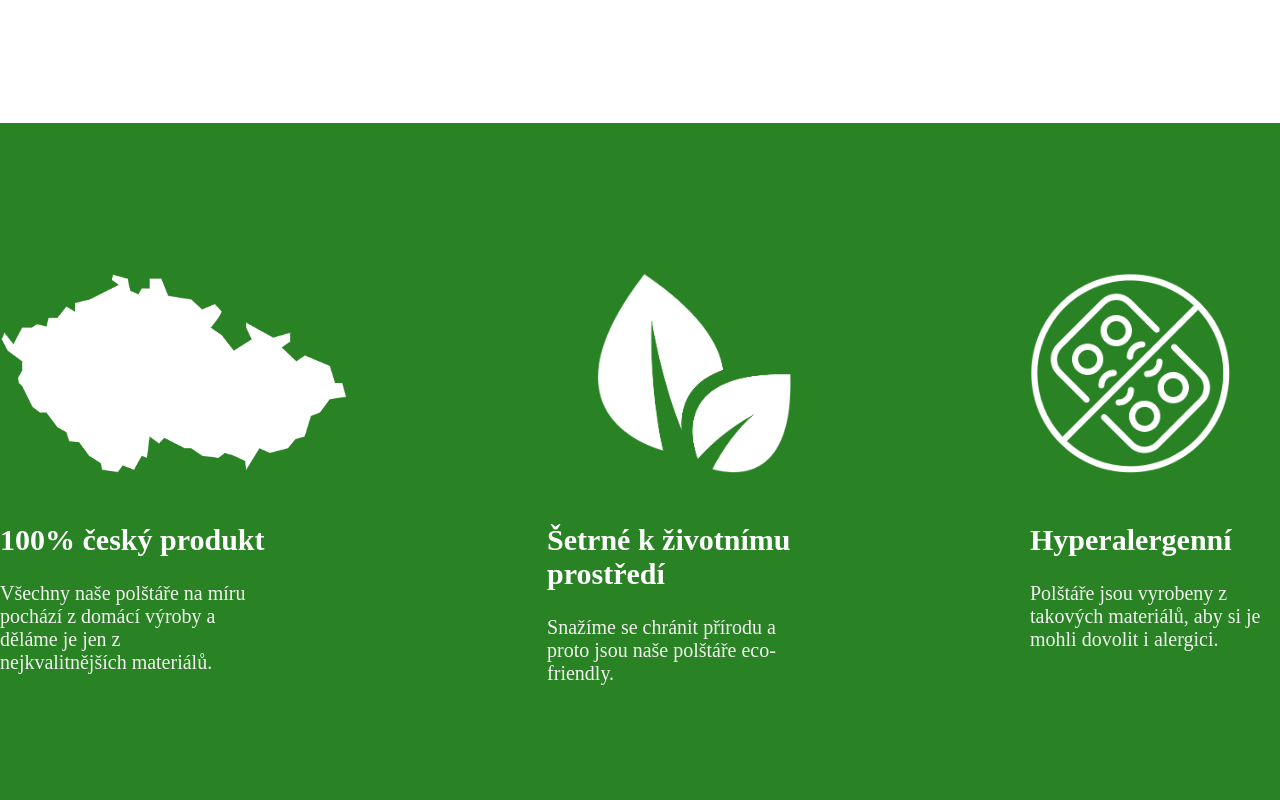
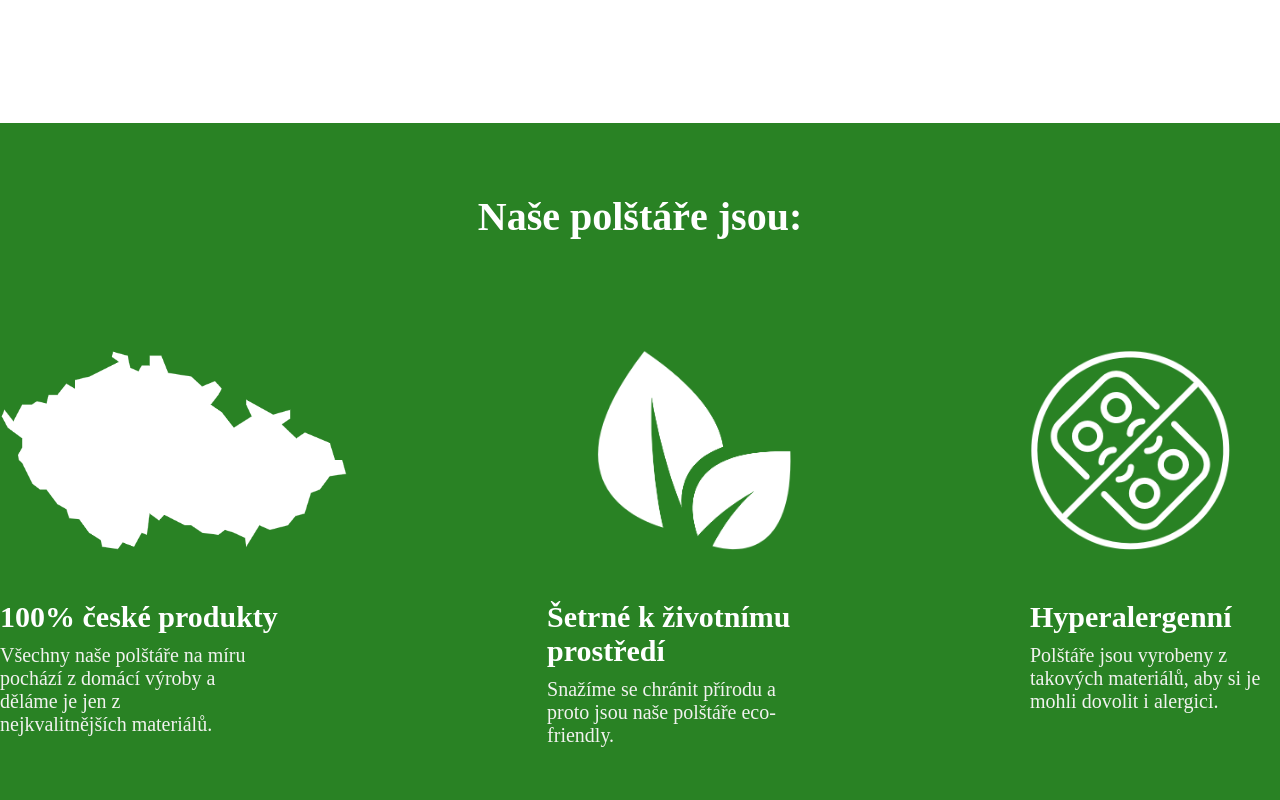
Before and after one commit to jiritrinh/polstarovna-web, a plain HTML site: page index.html in a window 1280 px wide. Shown: the part 660-1460 px from the top of the page. Drawn offline with Linux system fonts and the light colour scheme.

Commit message:
finishing

```diff
--- a/index.html
+++ b/index.html
@@ -29,10 +29,13 @@
             </div>
         </div>
         <div id="quality-block">
+
+            <h2 id="quality-header">Naše polštáře jsou:</h2>
+
             <div id="quality-container">
                 <div id="quality-item">
                     <img src="images/czech.png" class="icon">
-                    <h2>100% český produkt</h2>
+                    <h2>100% české produkty</h2>
                     <p class="quality-text">Všechny naše polštáře na míru pochází z domácí výroby a děláme je jen z nejkvalitnějších materiálů.</p>
 
                 </div>
--- a/styles/main.css
+++ b/styles/main.css
@@ -64,6 +64,7 @@ h1 {
 }
 
 #main-content {
+    margin-top: 0;
     font-family: Hind Vadodara Light;
     font-size: 24px;
     color: #808080;
@@ -84,6 +85,7 @@ h1 {
 #main-btn:hover {
     color: white;
     background-color: #3BD16F;
+    border-color: black;
 
 }
 
@@ -93,11 +95,17 @@ h1 {
     background-color: #298224;
     margin-top: 150px;
 
+
+}
+#quality-header {
+    padding-top: 70px;
+    text-align: center;
+    font-size: 40px;
 }
 
 #quality-container {
     display: flex;
-    padding-top: 150px;
+    padding-top: 100px;
     padding-bottom: 150px;
     gap: 200px;
     justify-content: center;
@@ -113,6 +121,7 @@ h2 {
     font-family: Hind Vadodara Semibold;
     margin-top: 50px;
     font-size: 30px;
+    margin-bottom: 10px;
 }
 
 #helper {
@@ -124,6 +133,7 @@ h2 {
     font-family: Hind Vadodara Light;
     width: 250px;
     font-size: 20px;
+    margin-top: 0px;
 }
 
 /* konec quality blocku */
```
Also changed, not shown: images/logo-pillow.png.
